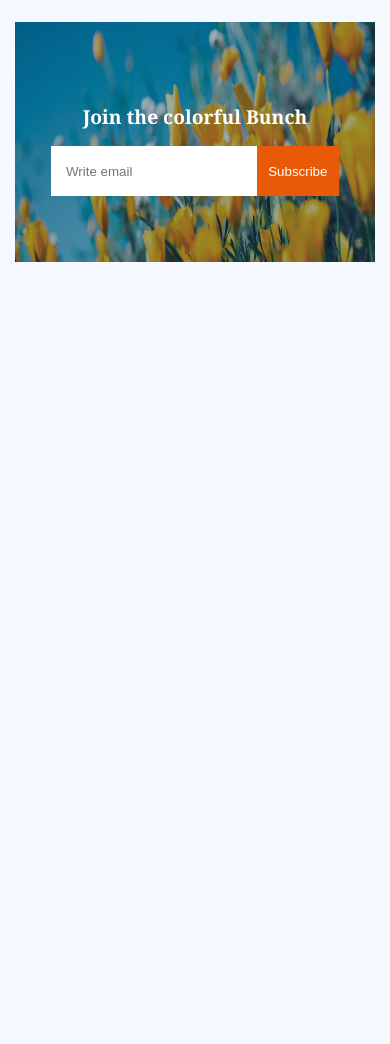
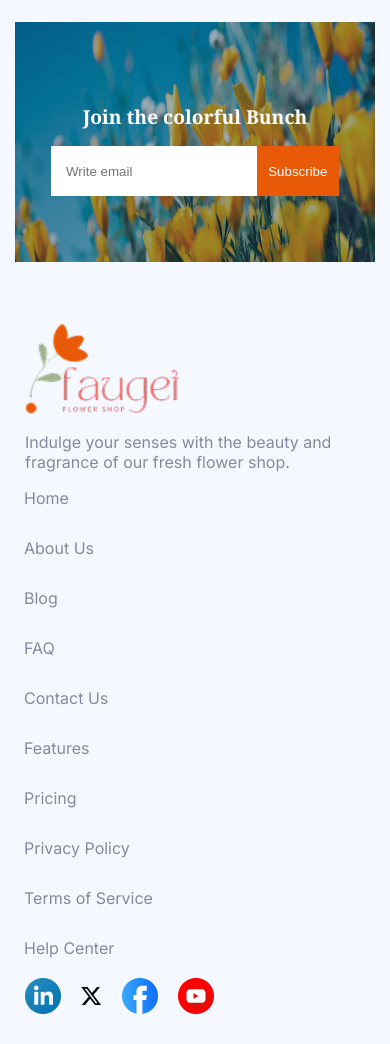
Before and after one commit to SMDpHeroB12/B12A02-FaugeiFlowerShop, a plain HTML site: page index.html in a window 390 px wide. Shown: the part 3780-4824 px from the top of the page. Before the commit the page ends 4080 px from the top, so only its background shows below. Drawn offline with Linux system fonts and the light colour scheme.

Commit message:
Footer Section added with Responsiveness

```diff
--- a/index.html
+++ b/index.html
@@ -203,6 +203,56 @@
         </div>
       </section>
     </main>
-    <footer></footer>
+    <footer>
+      <section class="footer-container container display-flex">
+        <div class="footer-contents footer-content-left display-flex">
+          <img src="assets/logo.png" alt="" class="brand-logo" />
+          <p class="brand-slogan dark-2">
+            Indulge your senses with the beauty and fragrance of our fresh
+            flower shop.
+          </p>
+        </div>
+        <div class="footer-contents footer-content-mid display-flex">
+          <div class="links links-1 display-flex">
+            <a href="" class="dark-2">Home</a>
+            <a href="" class="dark-2">About Us</a>
+            <a href="" class="dark-2">Blog</a>
+            <a href="" class="dark-2">FAQ</a>
+            <a href="" class="dark-2">Contact Us</a>
+          </div>
+          <div class="links links-2 display-flex">
+            <a href="" class="dark-2">Features</a>
+            <a href="" class="dark-2">Pricing</a>
+            <a href="" class="dark-2">Privacy Policy</a>
+            <a href="" class="dark-2">Terms of Service</a>
+            <a href="" class="dark-2">Help Center</a>
+          </div>
+        </div>
+        <div class="footer-contents footer-content-right display-flex">
+          <div class="div display-flex">
+            <img
+              src="assets/icons/icon-linkedin.png"
+              alt="icon-linkedin"
+              class="social-icons"
+            />
+            <img
+              src="assets/icons/icon-twitter.png"
+              alt="icon-twitter"
+              class="social-icons"
+            />
+            <img
+              src="assets/icons/icon-facebook.png"
+              alt="icon-facebook"
+              class="social-icons"
+            />
+            <img
+              src="assets/icons/icon-youtube.png"
+              alt="icon-youtube"
+              class="social-icons"
+            />
+          </div>
+        </div>
+      </section>
+    </footer>
   </body>
 </html>
--- a/styles/shop.css
+++ b/styles/shop.css
@@ -234,6 +234,43 @@ body {
   border: none;
   cursor: pointer;
 }
+
+/* Footer Styles */
+.footer-container {
+  justify-content: space-between;
+  align-items: center;
+  height: 300px;
+}
+.footer-content-left {
+  width: 210px;
+  flex-direction: column;
+}
+.footer-content-mid {
+  width: 450px;
+  height: 100%;
+  justify-content: space-around;
+}
+.links {
+  flex-direction: column;
+  justify-content: space-around;
+}
+.links a {
+  text-decoration: none;
+}
+
+.footer-content-right {
+  height: 100%;
+  align-items: flex-start;
+  margin-top: 50px;
+}
+.div {
+  gap: 20px;
+  align-items: center;
+}
+.social-icons {
+  cursor: pointer;
+}
+
 /* Responsive Media Queries */
 
 @media screen and (max-width: 576px) {
@@ -328,4 +365,43 @@ body {
   .join-inputs {
     max-width: 80%;
   }
+
+  /* Footer styles */
+  .footer-container,
+  .footer-content-mid {
+    flex-direction: column;
+  }
+  .footer-container {
+    height: fit-content;
+  }
+
+  .footer-content-left {
+    align-self: start;
+    margin-left: 10px;
+    width: 95%;
+  }
+  .footer-content-left img {
+    width: 45%;
+  }
+  .footer-content-mid {
+    width: 95%;
+    height: 100%;
+  }
+  .links {
+    justify-content: space-around;
+    gap: 30px;
+  }
+  .links-1 {
+    margin-bottom: 30px;
+  }
+
+  .footer-content-right {
+    align-self: flex-start;
+    margin-top: 20px;
+    margin-left: -10px;
+  }
+  .div {
+    width: 100%;
+    margin-left: 20px;
+  }
 }
```
